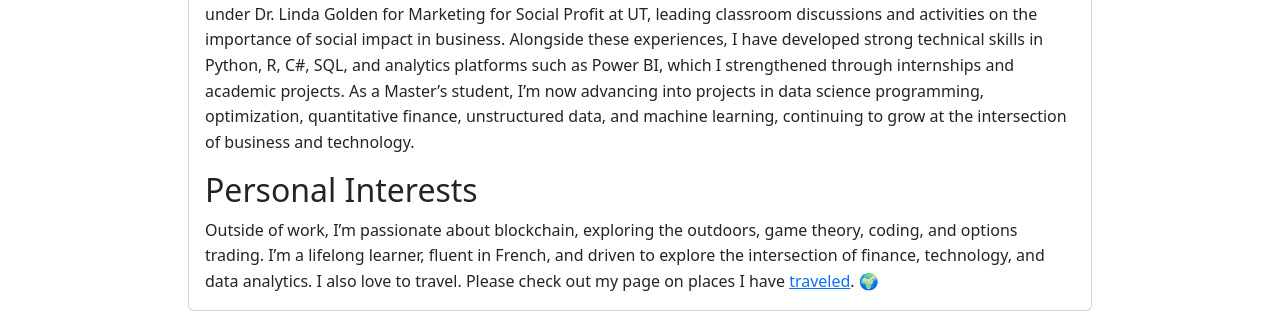
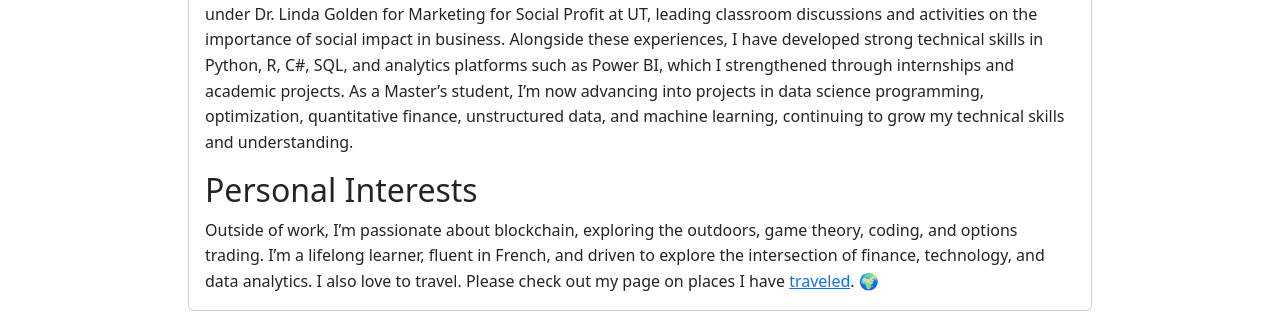
Before and after one commit to lukehartfield/lukehartfield.github.io, a Jekyll site: the page built from about.md, in a window 1280 px wide. Shown: the part 1111-1424 px from the top of the page. Built offline with Jekyll 4.4.1, drawn with Linux system fonts in a browser that asks for light colours; some of the changed text lies outside the part shown.

Commit message:
Update about.md

```diff
--- a/about.md
+++ b/about.md
@@ -56,7 +56,7 @@ redirect_from:
 
       <h2 class="card-title">Technical and Leadership Skills</h2>
       <p class="card-text">
-        Beyond the corporate world, I’ve applied my leadership skills as a private chess coach, where I guided elementary school students in building critical thinking and strategic decision-making. I also served as a Teaching Assistant under Dr. Linda Golden for Marketing for Social Profit at UT, leading classroom discussions and activities on the importance of social impact in business. Alongside these experiences, I have developed strong technical skills in Python, R, C#, SQL, and analytics platforms such as Power BI, which I strengthened through internships and academic projects. As a Master’s student, I’m now advancing into projects in data science programming, optimization, quantitative finance, unstructured data, and machine learning, continuing to grow at the intersection of business and technology.
+        Beyond the corporate world, I’ve applied my leadership skills as a private chess coach, where I guided elementary school students in building critical thinking and strategic decision-making. I also served as a Teaching Assistant under Dr. Linda Golden for Marketing for Social Profit at UT, leading classroom discussions and activities on the importance of social impact in business. Alongside these experiences, I have developed strong technical skills in Python, R, C#, SQL, and analytics platforms such as Power BI, which I strengthened through internships and academic projects. As a Master’s student, I’m now advancing into projects in data science programming, optimization, quantitative finance, unstructured data, and machine learning, continuing to grow my technical skills and understanding.
       </p>
 
       <h2 class="card-title">Personal Interests</h2>
```
